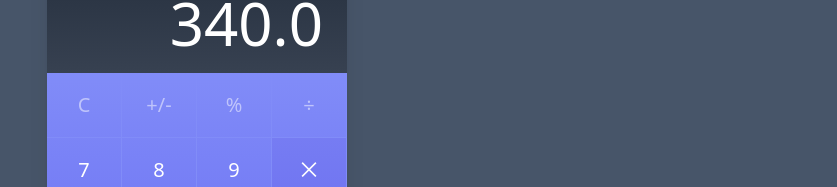
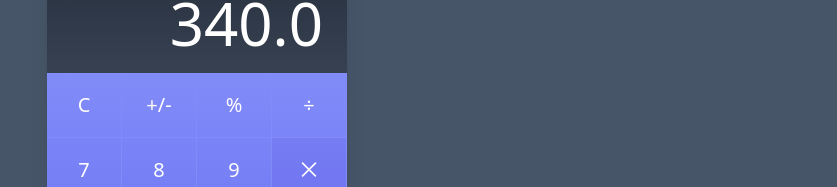
Before and after one commit to JCUrquiza/Angular-Zoneless.-First-practice, an Angular app: page /calculator in a window 1280 px wide. Shown: the part 245-432 px from the top of the page, without its empty margins (443-1280 px from the left). Built offline with nearby package versions, Linux system fonts and the light colour scheme.

Commit message:
feature: InputSignal y HostBindigs

```diff
--- /dev/null
+++ b/src/app/calculator/components/calculator-button/calculator-button.component.css
@@ -0,0 +1,3 @@
+.iscommand {
+  @apply bg-indigo-700 bg-opacity-20
+}
--- a/src/app/calculator/components/calculator-button/calculator-button.component.html
+++ b/src/app/calculator/components/calculator-button/calculator-button.component.html
@@ -1,7 +1,5 @@
 <!-- <div class="w-1/4 border-r border-b border-indigo-400"> -->
-<button
-  class="w-full h-16 outline-none focus:outline-none hover:bg-indigo-700 hover:bg-opacity-20 text-white text-opacity-50 text-xl font-light"
->
+<button class="w-full h-16 outline-none focus:outline-none hover:bg-indigo-700 hover:bg-opacity-20 text-white text-xl font-light">
   <ng-content />
 </button>
 <!-- </div> -->
--- a/src/app/calculator/components/calculator-button/calculator-button.component.ts
+++ b/src/app/calculator/components/calculator-button/calculator-button.component.ts
@@ -1,16 +1,26 @@
-import { ChangeDetectionStrategy, Component } from '@angular/core';
+import { ChangeDetectionStrategy, Component, HostBinding, input, OnInit } from '@angular/core';
 
 @Component({
   selector: 'calculator-button',
   standalone: true,
   imports: [],
   templateUrl: './calculator-button.component.html',
-  styles: ``,
   changeDetection: ChangeDetectionStrategy.OnPush,
+  styles: './calculator-button.component.css',
   host: {
     class: 'w-1/4 border-r border-b border-indigo-400'
   }
 })
 export class CalculatorButtonComponent {
 
+  public isCommand = input(false, {
+    transform: (value: boolean | string) =>
+      typeof value === 'string' ? value === '' : value
+  });
+
+  @HostBinding('class.is-command')
+  get commandStyle() {
+    return this.isCommand()
+  }
+
 }
--- a/src/app/calculator/components/calculator/calculator.component.html
+++ b/src/app/calculator/components/calculator/calculator.component.html
@@ -17,7 +17,7 @@
     <calculator-button>C</calculator-button>
     <calculator-button>+/-</calculator-button>
     <calculator-button>%</calculator-button>
-    <calculator-button>÷</calculator-button>
+    <calculator-button isCommand>÷</calculator-button>
 
   </div>
   <div class="flex w-full">
```
